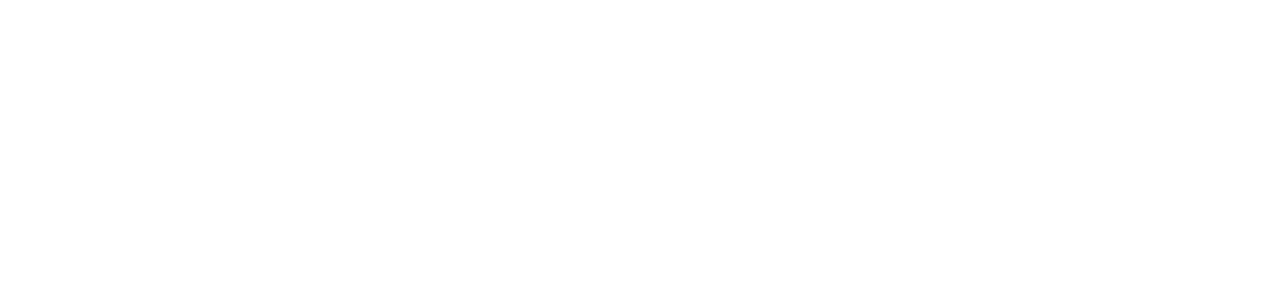
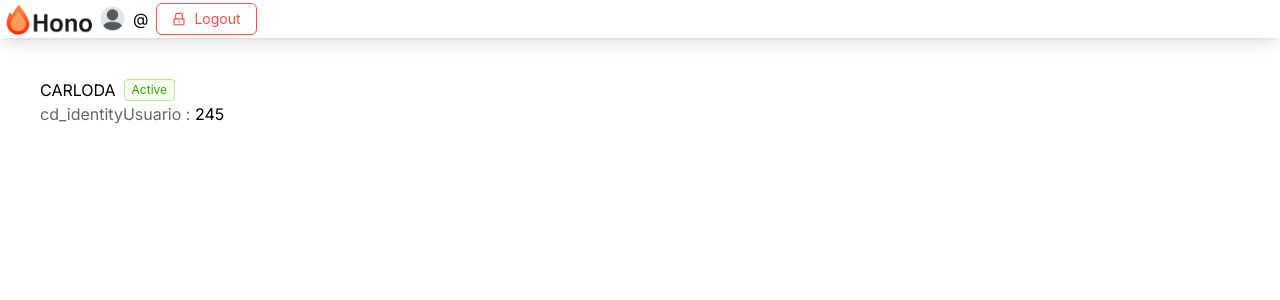
Before and after one commit to chiztechnology/react-hono-authentication-app, a Next.js app: page / in a window 1280 px wide. Shown: the top 300 px of the page. Built offline with nearby package versions, Linux system fonts and the light colour scheme.

Commit message:
Create navigation header

```diff
--- a/app/layout.tsx
+++ b/app/layout.tsx
@@ -1,3 +1,4 @@
+'use client'
 import type { Metadata } from "next";
 import { Inter } from "next/font/google";
 import "./globals.css";
@@ -6,10 +7,10 @@
 
 const inter = Inter({ subsets: ["latin"] });
 
-export const metadata: Metadata = {
-  title: "Create Next App",
-  description: "Generated by create next app",
-};
+// export const metadata: Metadata = {
+//   title: "Authentication app",
+//   description: "build with react & hono proxy server",
+// };
 
 export default function RootLayout({
   children,
--- a/app/page.tsx
+++ b/app/page.tsx
@@ -1,9 +1,10 @@
+import ProfilePage from "./profile/page";
 
 
 export default function Home() {
   return (
     <>
-
+      <ProfilePage/>
     </>
   );
 }
--- a/app/profile/page.tsx
+++ b/app/profile/page.tsx
@@ -0,0 +1,35 @@
+'use client'
+import Header from "@/component/layout/header";
+import { Tag } from "antd";
+import { useEffect, useState } from "react"
+
+const ProfilePage = (props: any)=>{
+    const [loading, setLoading] = useState(true);
+    const [profileDetails, setProfileDetails] = useState({});
+
+    useEffect(()=>{
+
+    }, [])
+
+    return(
+        <div className="w-full">
+        <Header/>
+            {/* content */}
+            <div className="w-full p-8">
+                {/* card profile details */}
+                <article className="p-2">
+                    <div className="flex items-center gap-2">
+                        <h1>CARLODA</h1>
+                        <Tag color="green">Active</Tag>
+                    </div>
+                    <div className="text-[#666768]">
+                        <p>cd_identityUsuario : <span className="text-black">245</span></p>
+                    </div>
+
+                </article>
+            </div>
+        </div>
+    )
+}
+
+export default ProfilePage
--- a/component/layout/header.tsx
+++ b/component/layout/header.tsx
@@ -8,7 +8,7 @@
 const Header = () => {
     const user = useSelector<RootState, any>(state => state.user);
     return (
-        <div className="h-[60px] fixed w-full shadow-lg flex justify-between">
+        <div className=" shadow-lg flex justify-between items-center">
             <Image src={'/images/hono-title.png'} width={100} height={23} alt="Hono Logo" />
             <div className="flex items-center gap-2">
                 <Image src={'/images/user-avatar.png'} width={25} height={25} alt="user" />
```
